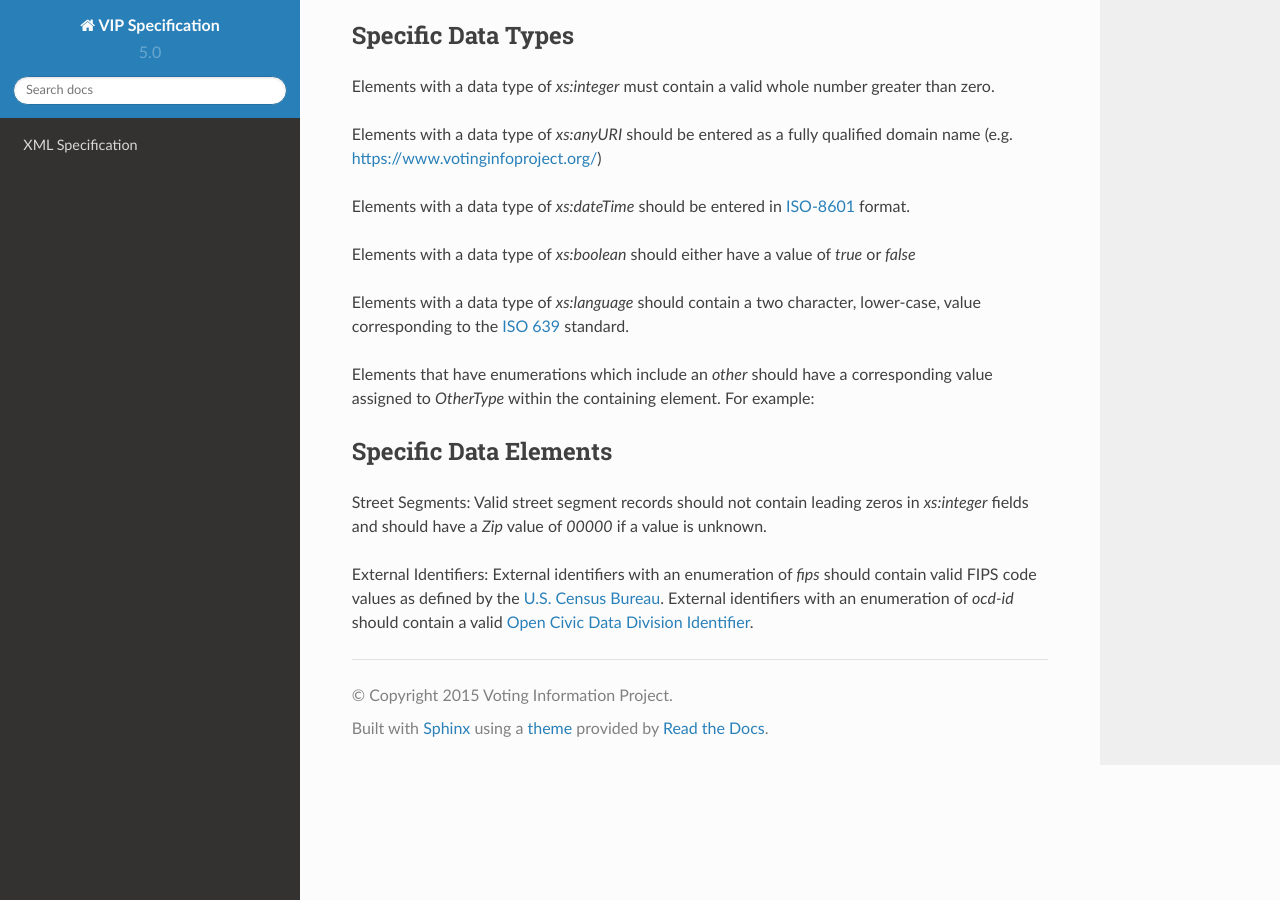
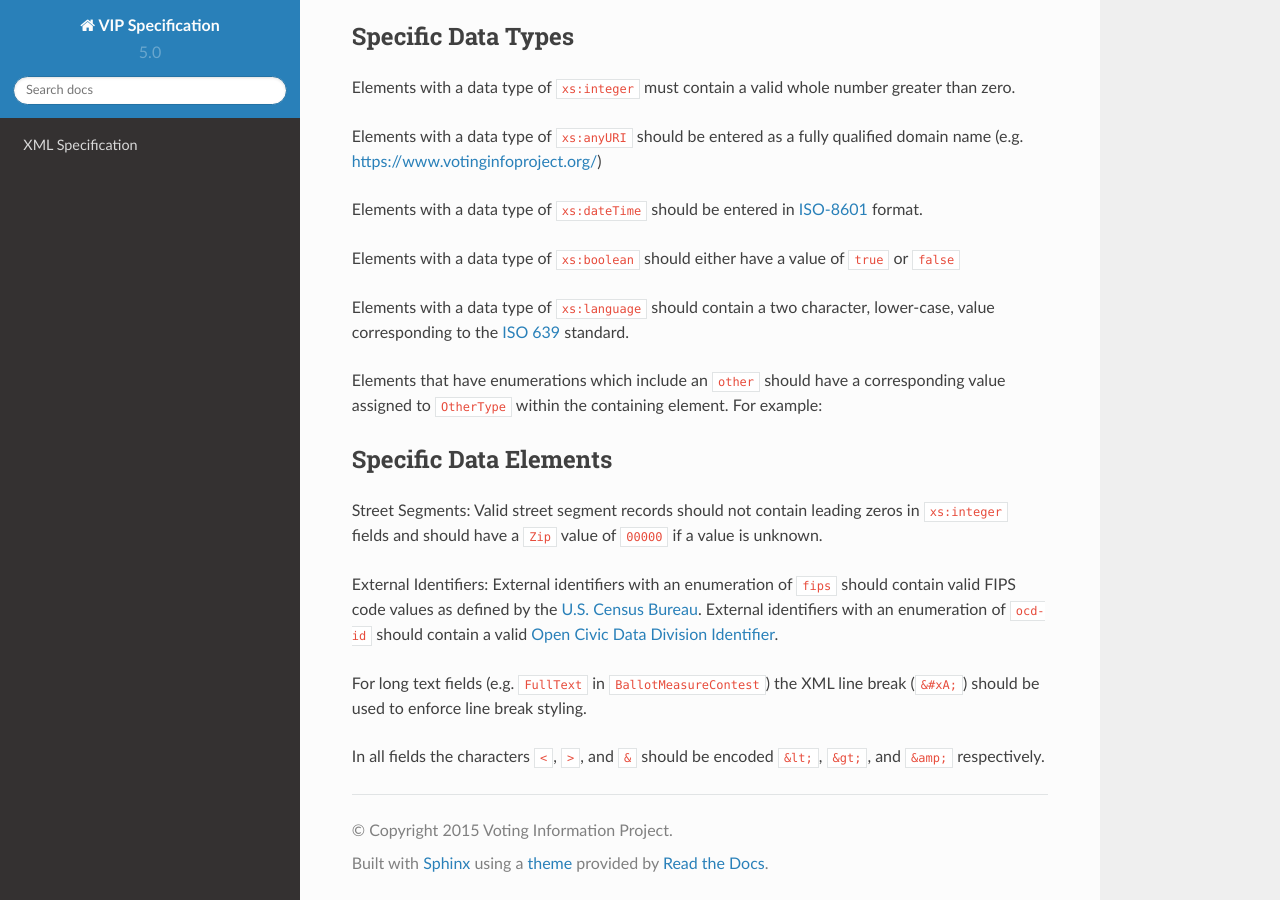
Before and after one commit to votinginfoproject/vip-specification, a Sphinx documentation site: the page built from docs/xml/xml_data_best_practices.rst, in a window 1280 px wide and 900 px high, scrolled down 1678 px. Built offline with Sphinx 7.4.7 and the Read the Docs theme 2.0.0, drawn with Linux system fonts in a browser that asks for light colours.

Commit message:
Formatting fixes

```diff
--- a/docs/xml/xml_data_best_practices.rst
+++ b/docs/xml/xml_data_best_practices.rst
@@ -7,7 +7,7 @@ formatting data within your VIP XML file.
 Element Identifiers
 -------------------
 
-Most elements within the VIP feed require unique identifiers, `xs:ID` data types, and in order to maintain uniqueness
+Most elements within the VIP feed require unique identifiers, ``xs:ID`` data types, and in order to maintain uniqueness
 and provide context for the identifiers, the best practice is to use `Hungarian-Style`_ notation for identifiers.
 
 ID values should follow Hungarian-Style notation, were the identifier prefix implicitly names the data element.  Below
@@ -85,19 +85,19 @@ Optional elements without values should be omitted from XML feed.
 
 Specific Data Types
 -------------------
-Elements with a data type of `xs:integer` must contain a valid whole number greater than zero.
+Elements with a data type of ``xs:integer`` must contain a valid whole number greater than zero.
 
-Elements with a data type of `xs:anyURI` should be entered as a fully qualified domain name
+Elements with a data type of ``xs:anyURI`` should be entered as a fully qualified domain name
 (e.g. https://www.votinginfoproject.org/)
 
-Elements with a data type of `xs:dateTime` should be entered in `ISO-8601`_ format.
+Elements with a data type of ``xs:dateTime`` should be entered in `ISO-8601`_ format.
 
-Elements with a data type of `xs:boolean` should either have a value of `true` or `false`
+Elements with a data type of ``xs:boolean`` should either have a value of ``true`` or ``false``
 
-Elements with a data type of `xs:language` should contain a two character, lower-case, value corresponding to the
+Elements with a data type of ``xs:language`` should contain a two character, lower-case, value corresponding to the
 `ISO 639`_ standard.
 
-Elements that have enumerations which include an `other` should have a corresponding value assigned to `OtherType` within
+Elements that have enumerations which include an ``other`` should have a corresponding value assigned to ``OtherType`` within
 the containing element.  For example:
 
 .. code-block:: xml
@@ -119,7 +119,7 @@ the containing element.  For example:
     </SummaryText>
     <Type>other</Type>
     <OtherType>bond</OtherType>
-  </BallotMeasureContest>``
+  </BallotMeasureContest>
 
 
 .. _ISO-8601: http://en.wikipedia.org/wiki/ISO_8601
@@ -128,13 +128,17 @@ the containing element.  For example:
 Specific Data Elements
 ----------------------
 
-Street Segments: Valid street segment records should not contain leading zeros in `xs:integer` fields and should have
-a `Zip` value of `00000` if a value is unknown.
+Street Segments: Valid street segment records should not contain leading zeros in ``xs:integer`` fields and should have
+a ``Zip`` value of ``00000`` if a value is unknown.
 
-External Identifiers: External identifiers with an enumeration of `fips` should contain valid FIPS code values as
-defined by the `U.S. Census Bureau`_.  External identifiers with an enumeration of `ocd-id` should contain a valid
+External Identifiers: External identifiers with an enumeration of ``fips`` should contain valid FIPS code values as
+defined by the `U.S. Census Bureau`_.  External identifiers with an enumeration of ``ocd-id`` should contain a valid
 `Open Civic Data Division Identifier`_.
 
+For long text fields (e.g. ``FullText`` in ``BallotMeasureContest``) the XML line break (``&#xA;``) should be used to
+enforce line break styling.
+
+In all fields the characters ``<``, ``>``, and ``&`` should be encoded ``&lt;``, ``&gt;``, and ``&amp;`` respectively.
 
 .. _U.S. Census Bureau: http://www.census.gov/geo/reference/ansi.html
 .. _Open Civic Data Division Identifier: https://github.com/opencivicdata/ocd-division-ids
```
